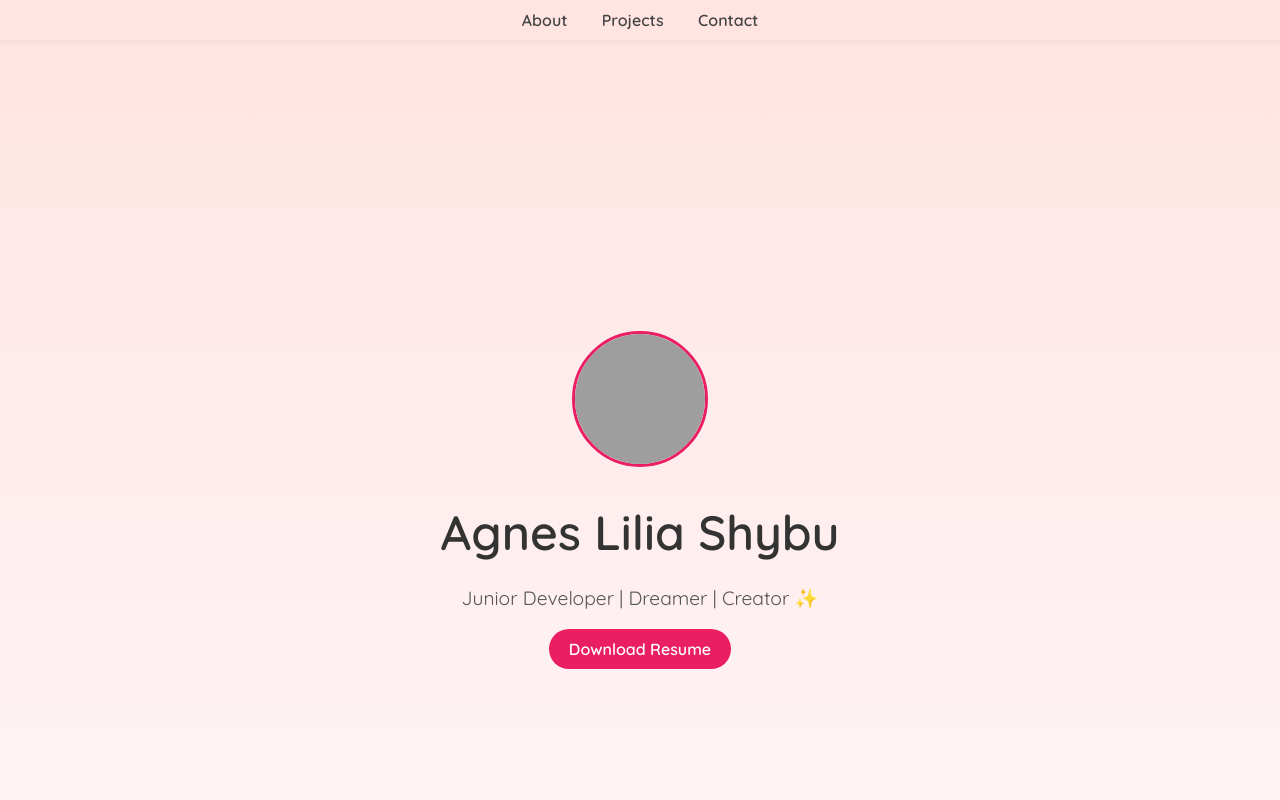
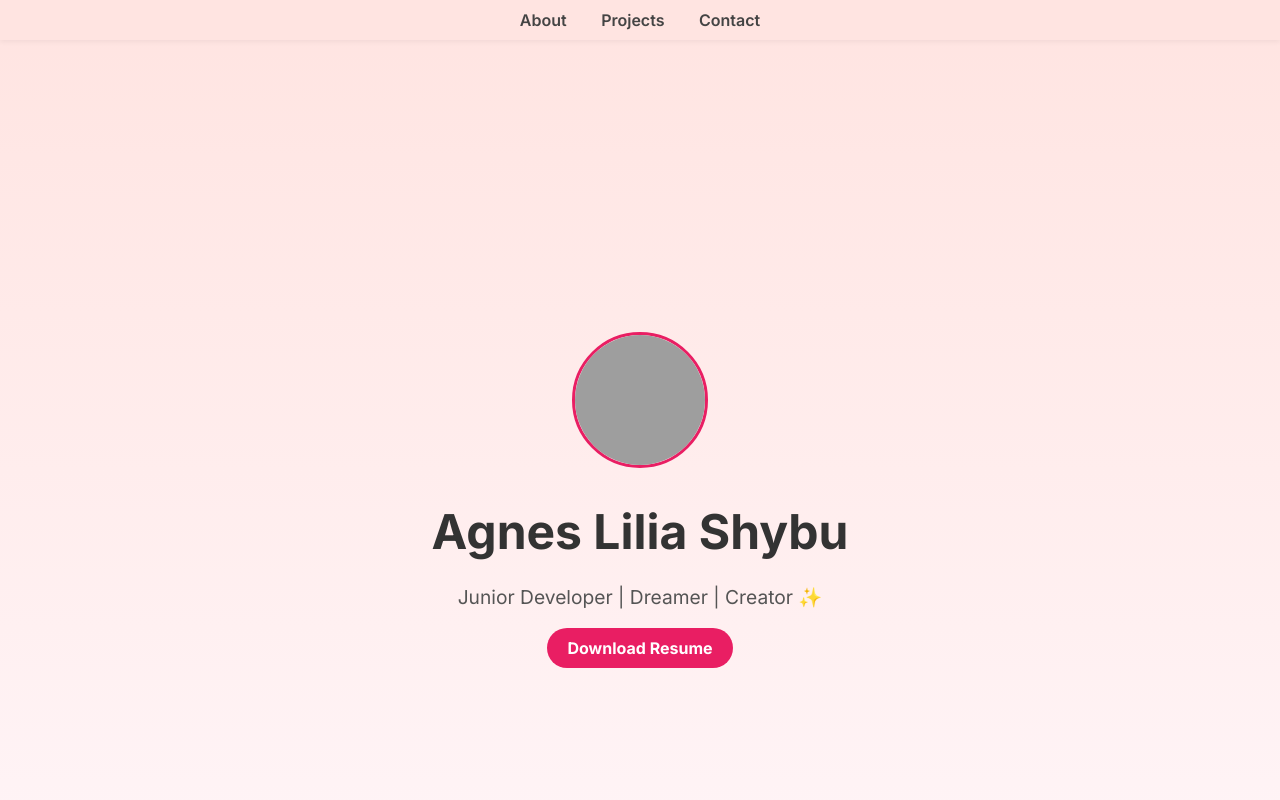
Before and after one commit to agnesshybu/Online-Portfolio, a plain HTML site: page index.html in a window 1280 px wide. Shown: the top 800 px of the page. Drawn offline with Linux system fonts and the light colour scheme; grey boxes are pictures that could not be loaded.

Commit message:
Update index.html

```diff
--- a/index.html
+++ b/index.html
@@ -4,14 +4,14 @@
   <meta charset="UTF-8" />
   <meta name="viewport" content="width=device-width, initial-scale=1.0" />
   <title>Agnes Lilia | Portfolio</title>
-  <link href="https://fonts.googleapis.com/css2?family=Quicksand:wght@400;600&display=swap" rel="stylesheet" />
+<link href="https://fonts.googleapis.com/css2?family=Inter:wght@400;600;700&display=swap" rel="stylesheet" />
   <style>
     * {
       scroll-behavior: smooth;
     }
     body {
       margin: 0;
-      font-family: 'Quicksand', sans-serif;
+      font-family: 'Inter', sans-serif;
       background: #fff6f9;
       color: #333;
     }
```
